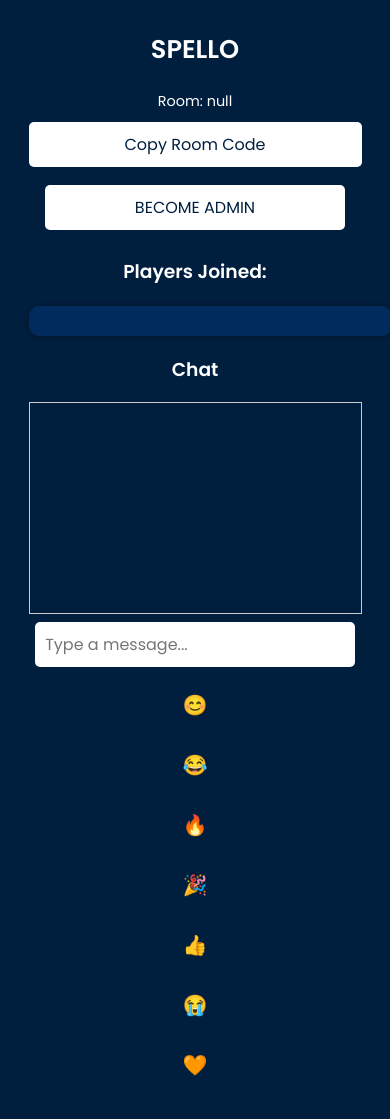
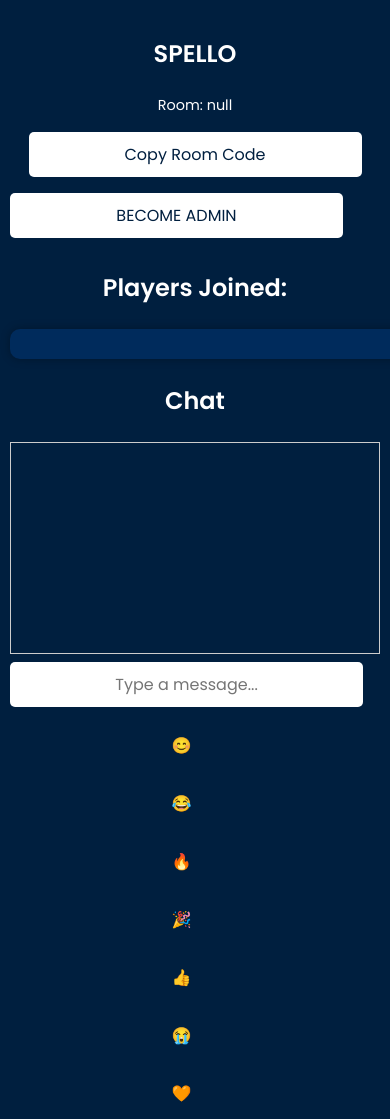
Before and after one commit to Prithivraj005/SPELLO, a website: page game.html in a window 390 px wide. Drawn offline with nearby package versions, Linux system fonts and the light colour scheme; no server answers.

Commit message:
Update styles.css

```diff
--- a/styles.css
+++ b/styles.css
@@ -138,6 +138,10 @@ button:hover {
 }
 
 
+/* ====================================
+   STRONG MOBILE RESPONSIVE FIX (Spello)
+   ==================================== */
+
 @media (max-width: 768px) {
 
   body {
@@ -145,41 +149,39 @@ button:hover {
     flex-direction: column;
     align-items: center;
     justify-content: flex-start;
-    padding: 10px;
+    padding: 20px 10px;
     height: auto;
     overflow-y: auto;
   }
 
-  h1 {
-    font-size: 1.6rem;
-    margin-top: 20px;
-    text-align: center;
+  /* Main container - force vertical stacking */
+  .container {
+    display: flex !important;
+    flex-direction: column !important;
+    align-items: center !important;
+    justify-content: center !important;
+    gap: 12px !important;
+    width: 100% !important;
+    max-width: 95% !important;
   }
 
-  .container {
-    width: 100%;
-    max-width: 95%;
-    display: flex;
-    flex-direction: column;
-    align-items: center;
-    gap: 12px;
+  /* All text inputs */
+  input[type="text"], input[type="number"] {
+    width: 90% !important;
+    font-size: 1rem !important;
+    padding: 10px !important;
+    text-align: center !important;
   }
 
-  input[type="text"],
-  input[type="number"] {
-    width: 90%;
-    font-size: 1rem;
-    padding: 10px;
+  /* Buttons */
+  button {
+    width: 90% !important;
+    font-size: 1rem !important;
+    padding: 10px !important;
+    margin-top: 8px !important;
   }
 
-  button {
-    width: 90%;
-    font-size: 1rem;
-    padding: 10px;
-  }
-
-  /* Game Page Layout */
-  #top-bar,
+  /* Game Page Elements */
   #room-code-display,
   #copy-room-btn,
   #players,
@@ -188,42 +190,37 @@ button:hover {
   #timer,
   #scoreboard {
     width: 90% !important;
-    margin: 5px auto;
-    text-align: center;
+    margin: 8px auto !important;
+    text-align: center !important;
   }
 
   #players {
-    min-height: auto;
-    padding: 10px;
+    padding: 10px !important;
   }
 
   #chat {
-    height: 150px;
-    font-size: 0.9rem;
+    height: 160px !important;
+    font-size: 0.9rem !important;
   }
 
   #chat input[type="text"] {
-    width: 100%;
+    width: 100% !important;
   }
 
   .emoji-container {
-    display: flex;
-    flex-wrap: wrap;
-    justify-content: center;
-    gap: 8px;
+    display: flex !important;
+    flex-wrap: wrap !important;
+    justify-content: center !important;
+    gap: 6px !important;
   }
 
-  /* Buttons */
-  #create-room,
-  #join-room,
-  #become-admin {
-    display: block;
-    width: 90%;
-    margin: 6px auto;
+  /* Text tweaks */
+  h1, h2, h3 {
+    font-size: 1.5rem !important;
+    text-align: center !important;
   }
 
-  /* Adjust overall text */
   p, span, label {
-    font-size: 0.9rem;
+    font-size: 0.9rem !important;
   }
 }
```
